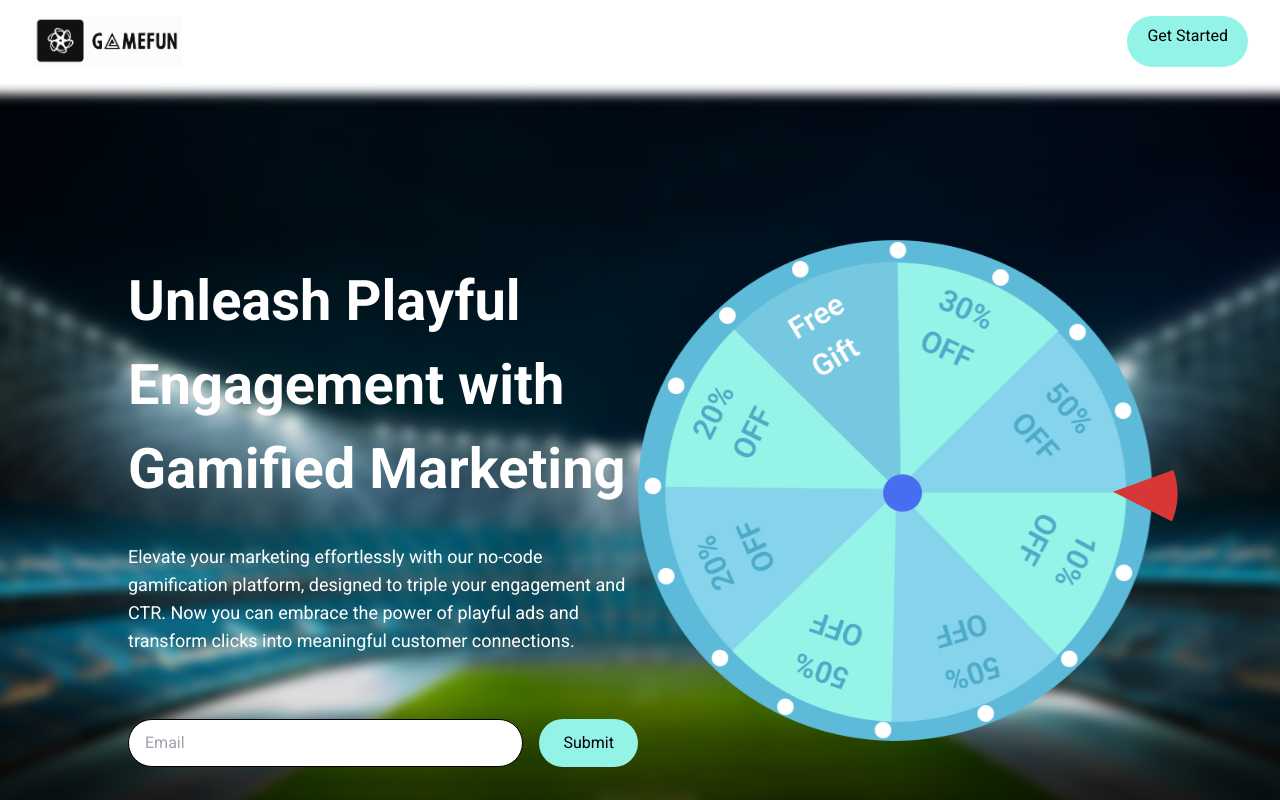
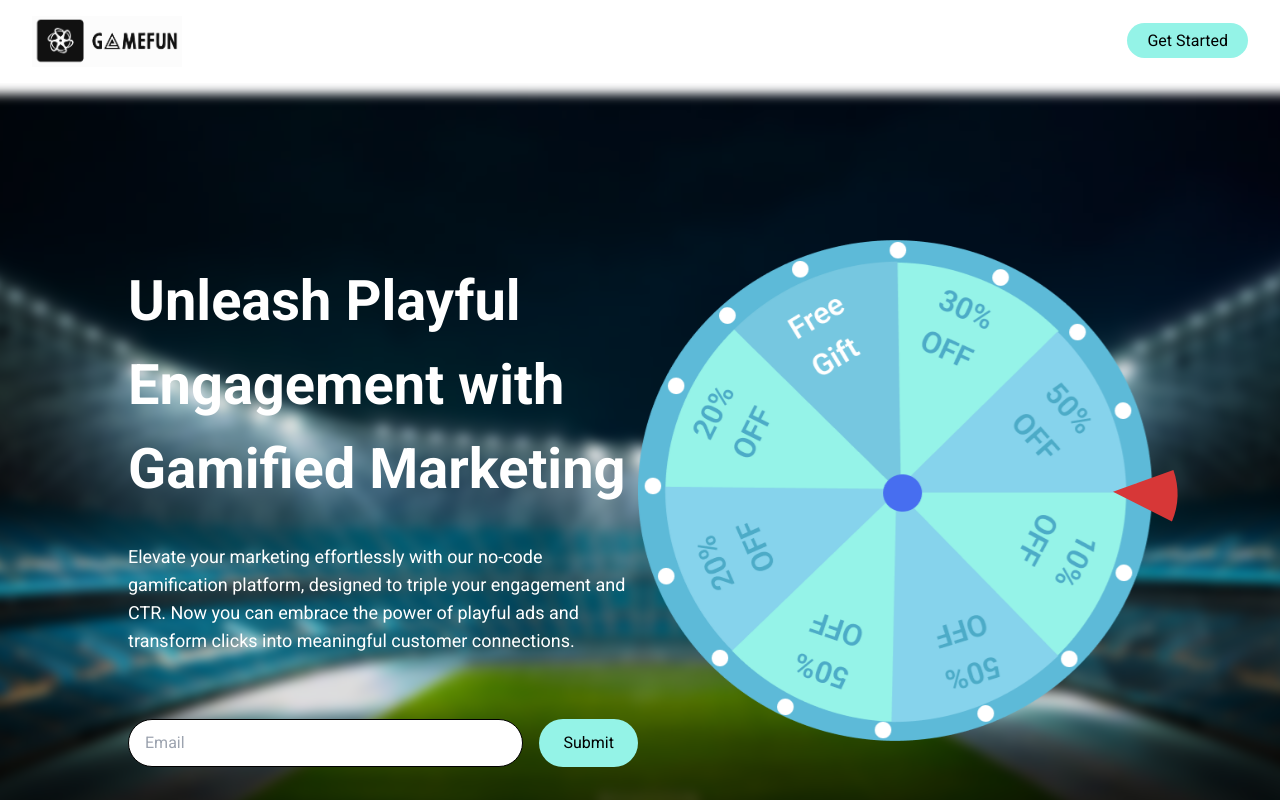
Before and after one commit to salimdev04/hackathon-pan, a Next.js app: page / in a window 1280 px wide. Shown: the top 800 px of the page. Built offline with nearby package versions, Linux system fonts and the light colour scheme.

Commit message:
hackathon first commit v5

```diff
--- a/components/Navbar.tsx
+++ b/components/Navbar.tsx
@@ -6,14 +6,17 @@ const righteous = Righteous({ weight: "400", subsets: ["latin"] });
 
 const Navbar = () => {
   return (
-    <header className="flex justify-between px-[2rem] py-4">
+    <header className="flex justify-between items-center px-[2rem] py-4">
       <img src="/logo.png" width={150} />
-      <Link
-        href="/create-campagne"
-        className="hidden tablet:block bg-[#94F3E7] rounded-[26px] px-5 py-2"
-      >
-        Get Started
-      </Link>
+
+      <div className="hidden tablet:block">
+        <Link
+          href="/create-campagne"
+          className=" bg-[#94F3E7] rounded-[26px] px-5 py-2"
+        >
+          Get Started
+        </Link>
+      </div>
     </header>
   );
 };
```
